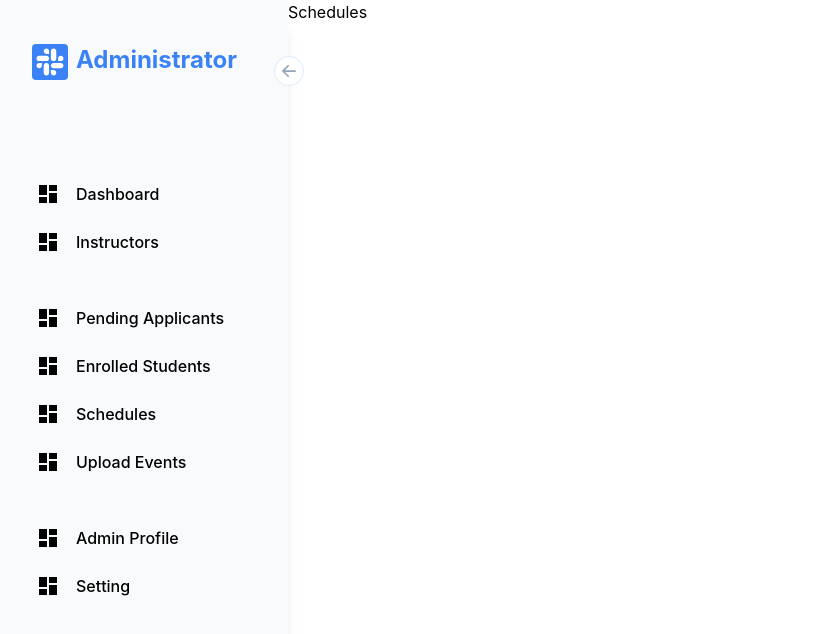
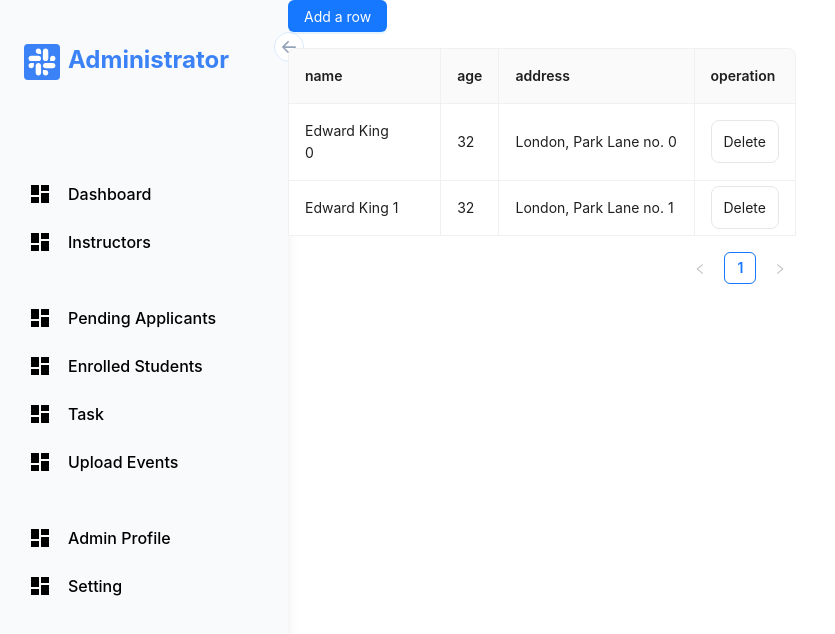
Before and after one commit to Baouldguyd/ssmp-prog-portal, a React (Create React App) app: page /schedules in a window 1280 px wide. Shown: the top 634 px of the page, without its empty margins (0-835 px from the left). Built offline with nearby package versions, Linux system fonts and the light colour scheme.

Commit message:
Add existing project files to Git

```diff
--- a/package.json
+++ b/package.json
@@ -13,6 +13,7 @@
     "flowbite": "^1.8.1",
     "flowbite-react": "^0.5.0",
     "framer-motion": "^10.16.0",
+    "i": "^0.3.7",
     "react": "^18.2.0",
     "react-dom": "^18.2.0",
     "react-hot-toast": "^2.4.1",
--- a/src/Components/Sidebar.jsx
+++ b/src/Components/Sidebar.jsx
@@ -25,7 +25,7 @@ const Sidebar = () => {
 
     },
 
-    { title: 'Schedules', to:'/schedules'},
+    { title: 'Task', to:'/schedules'},
     { title: "Upload Events", to : '/upload' },
 
     { title: "Admin Profile", spacing: true, to : '/admin' },
@@ -39,13 +39,13 @@ const Sidebar = () => {
         } duration-300   `}
       >
         <BsArrowLeftShort
-          className={` bg-white text-slate-400 text-3xl rounded-full absolute -right-4 top-9 border border-blue-100 cursor-pointer ${
+          className={` bg-white text-slate-400 text-3xl rounded-full absolute -right-4 top-3 border border-blue-100 cursor-pointer ${
             !open && "rotate-180"
           }`}
           onClick={() => setOpen(!open)}
         />
 
-        <div className=" ml-2 p-1 inline-flex ">
+        <div className="p-1 inline-flex ">
           <AiOutlineSlack
             className={` bg-blue-500 text-white text-4xl rounded cursor-pointer block float-left duration-500 ${
               open && "rotate-[360deg]"
@@ -64,7 +64,7 @@ const Sidebar = () => {
 
 
 
-        <ul className="pt-20 ml-2">
+        <ul className="pt-20">
           {Menus.map((menu, index) => (
             <Link>
               <li
--- /dev/null
+++ b/src/Components/TaskLists.jsx
@@ -0,0 +1,191 @@
+import React, { useContext, useEffect, useRef, useState } from "react";
+import { Button, Form, Input, Popconfirm, Table } from "antd";
+const EditableContext = React.createContext(null);
+const EditableRow = ({ index, ...props }) => {
+  const [form] = Form.useForm();
+  return (
+    <Form form={form} component={false}>
+      <EditableContext.Provider value={form}>
+        <tr {...props} />
+      </EditableContext.Provider>
+    </Form>
+  );
+};
+const EditableCell = ({
+  title,
+  editable,
+  children,
+  dataIndex,
+  record,
+  handleSave,
+  ...restProps
+}) => {
+  const [editing, setEditing] = useState(false);
+  const inputRef = useRef(null);
+  const form = useContext(EditableContext);
+  useEffect(() => {
+    if (editing) {
+      inputRef.current.focus();
+    }
+  }, [editing]);
+  const toggleEdit = () => {
+    setEditing(!editing);
+    form.setFieldsValue({
+      [dataIndex]: record[dataIndex],
+    });
+  };
+  const save = async () => {
+    try {
+      const values = await form.validateFields();
+      toggleEdit();
+      handleSave({
+        ...record,
+        ...values,
+      });
+    } catch (errInfo) {
+      console.log("Save failed:", errInfo);
+    }
+  };
+  let childNode = children;
+  if (editable) {
+    childNode = editing ? (
+      <Form.Item
+        style={{
+          margin:0,
+        }}
+        name={dataIndex}
+        rules={[
+          {
+            required: true,
+            message: `${title} is required.`,
+          },
+        ]}
+      >
+        <Input ref={inputRef} onPressEnter={save} onBlur={save} />
+      </Form.Item>
+    ) : (
+      <div
+        className="editable-cell-value-wrap "
+        style={{
+          paddingRight: 24,
+        }}
+        onClick={toggleEdit}
+      >
+        {children}
+      </div>
+    );
+  }
+  return <td {...restProps}>{childNode}</td>;
+};
+const TaskLists = () => {
+  const [dataSource, setDataSource] = useState([
+    {
+      key: "0",
+      name: "Edward King 0",
+      age: "32",
+      address: "London, Park Lane no. 0",
+    },
+    {
+      key: "1",
+      name: "Edward King 1",
+      age: "32",
+      address: "London, Park Lane no. 1",
+    },
+  ]);
+  const [count, setCount] = useState(2);
+  const handleDelete = (key) => {
+    const newData = dataSource.filter((item) => item.key !== key);
+    setDataSource(newData);
+  };
+  const defaultColumns = [
+    {
+      title: "name",
+      dataIndex: "name",
+      width: "30%",
+      editable: true,
+    },
+    {
+      title: "age",
+      dataIndex: "age",
+    },
+    {
+      title: "address",
+      dataIndex: "address",
+    },
+    {
+      title: "operation",
+      dataIndex: "operation",
+      render: (_, record) =>
+        dataSource.length >= 1 ? (
+          <Popconfirm
+            title="Sure to delete?"
+            onConfirm={() => handleDelete(record.key)}
+          >
+            <a className="border p-3 rounded-lg">Delete</a>
+          </Popconfirm>
+        ) : null,
+    },
+  ];
+  const handleAdd = () => {
+    const newData = {
+      key: count,
+      name: `Edward King ${count}`,
+      age: "32",
+      address: `London, Park Lane no. ${count}`,
+    };
+    setDataSource([...dataSource, newData]);
+    setCount(count + 1);
+  };
+  const handleSave = (row) => {
+    const newData = [...dataSource];
+    const index = newData.findIndex((item) => row.key === item.key);
+    const item = newData[index];
+    newData.splice(index, 1, {
+      ...item,
+      ...row,
+    });
+    setDataSource(newData);
+  };
+  const components = {
+    body: {
+      row: EditableRow,
+      cell: EditableCell,
+    },
+  };
+  const columns = defaultColumns.map((col) => {
+    if (!col.editable) {
+      return col;
+    }
+    return {
+      ...col,
+      onCell: (record) => ({
+        record,
+        editable: col.editable,
+        dataIndex: col.dataIndex,
+        title: col.title,
+        handleSave,
+      }),
+    };
+  });
+  return (
+    <div>
+      <Button
+        onClick={handleAdd}
+        type="primary"
+        style={{
+          marginBottom: 16,
+        }}
+      >
+        Add a row
+      </Button>
+      <Table
+        components={components}
+        rowClassName={() => "editable-row"}
+        bordered
+        dataSource={dataSource}
+        columns={columns}
+      />
+    </div>
+  );
+};
+export default TaskLists;
--- a/src/Pages/PendingApplicants.jsx
+++ b/src/Pages/PendingApplicants.jsx
@@ -7,7 +7,7 @@ const PendingApplicants = () => {
     <div className=' flex'>
         <Sidebar/>
 
-        <div className=' mt-[2rem] ml-4'>
+        <div className=' p-20 mt-[2rem]'>
             <h1  className='font-semibold text-2xl'>Pending Applicants</h1>
 
             <div className=' mt-[2rem]'>
--- a/src/Pages/Schedules.jsx
+++ b/src/Pages/Schedules.jsx
@@ -1,12 +1,15 @@
 import React from 'react'
 import Sidebar from '../Components/Sidebar';
+import TaskLists from '../Components/TaskLists';
+
 
 
 const Schedules = () => {
   return (
     <div className='flex'>
         <Sidebar/>
-        <h1>Schedules</h1>
+        <hr className=' bg-black' />
+          <TaskLists />
 
     </div>
   )
```
Also changed, not shown: src/Components/Homepage.jsx (+56 -45 lines), 1 other file (tests, documents, lock files or other folders).
